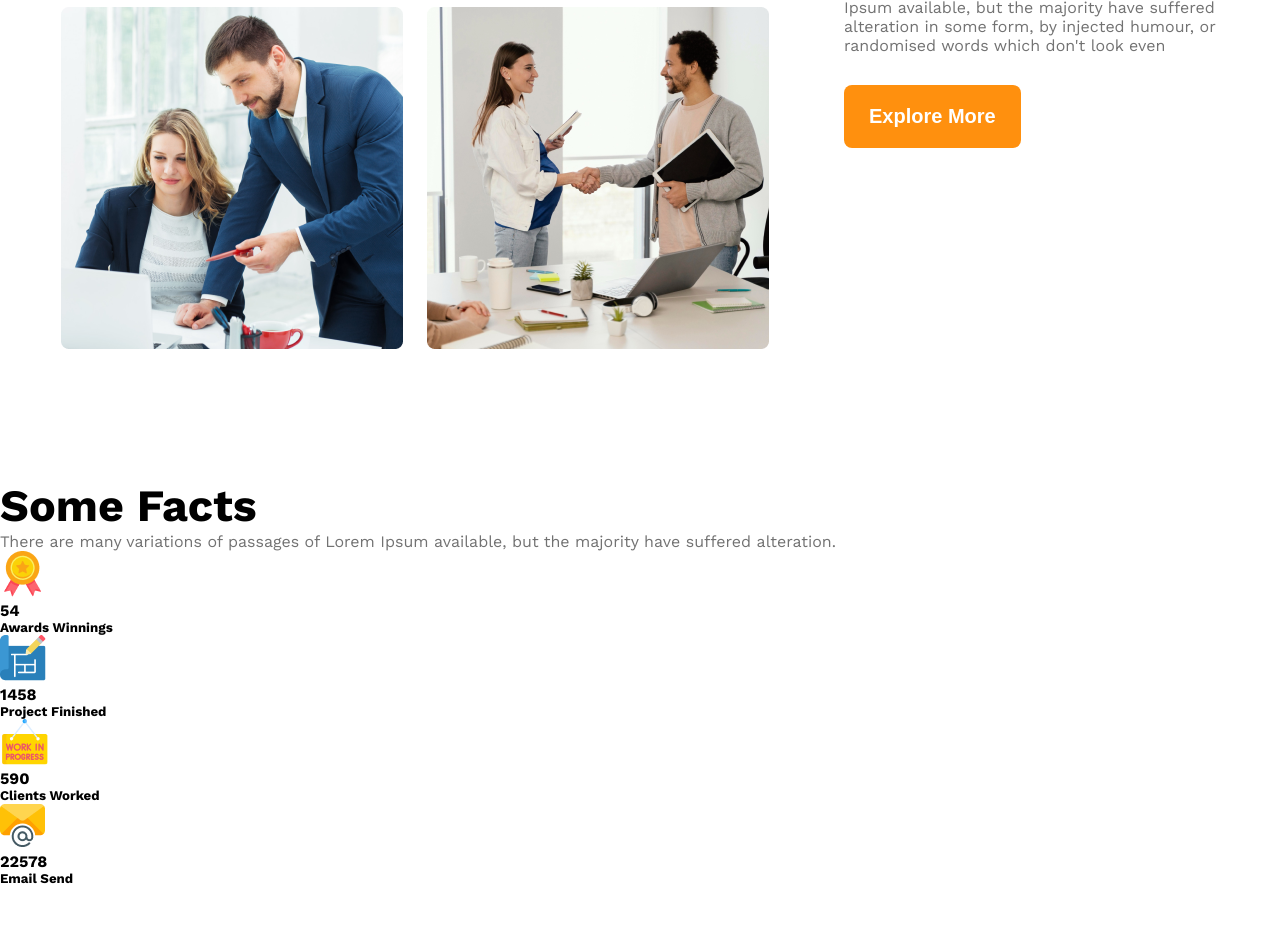
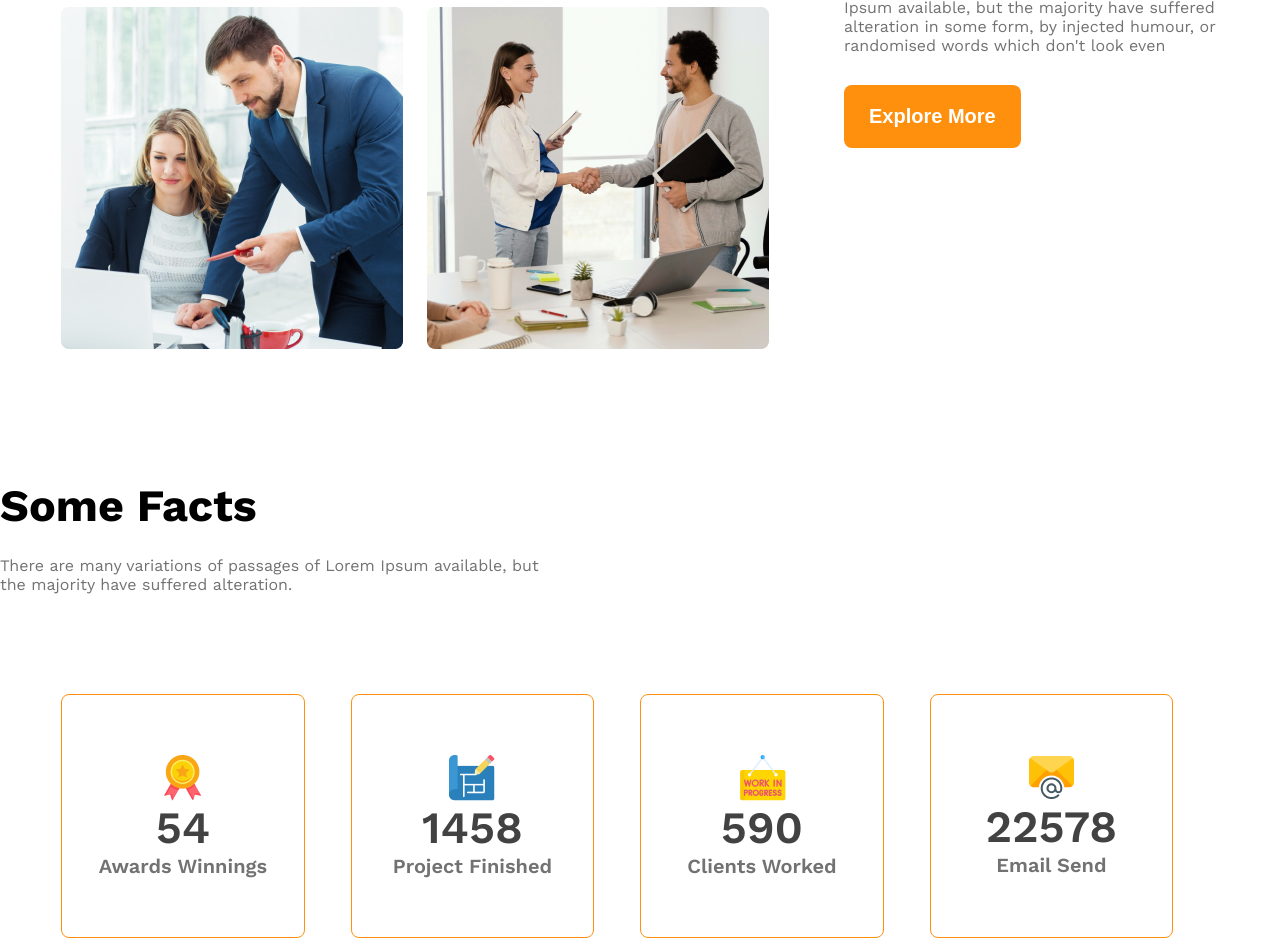
Before and after one commit to fahimprito/g3-architects-website, a plain HTML site: page index.html in a window 1280 px wide. Shown: the part 1731-2669 px from the top of the page. Before the commit the page ends 2617 px from the top, so only its background shows below. Drawn offline with nearby package versions, Linux system fonts and the light colour scheme.

Commit message:
some fact

```diff
--- a/index.html
+++ b/index.html
@@ -25,7 +25,9 @@
             <div class="banner-content">
                 <h1 class="banner-title">Brand New <br>Group of Architects
                 </h1>
-                <p class="banner-description dark3">G3 Architects is one of the design intensive architecture, interiordesign, engineering, and urban planning architecture firms in Bangladesh. We have completed more than 200 projects in Dhaka city and around.</p>
+                <p class="banner-description dark3">G3 Architects is one of the design intensive architecture,
+                    interiordesign, engineering, and urban planning architecture firms in Bangladesh. We have completed
+                    more than 200 projects in Dhaka city and around.</p>
                 <button class="btn-primary">Explore More</button>
             </div>
 
@@ -46,10 +48,12 @@
 
             <div class="our-features">
                 <h3 class="section-title dark3">
-                    <span id="title-style1">Quick list</span> <span class="dark1">of Our</span> <span class="orange1">Features</span>
+                    <span id="title-style1">Quick list</span> <span class="dark1">of Our</span> <span
+                        class="orange1">Features</span>
                 </h3>
                 <p class="feature-description dark3">
-                    There are many variations of passages of Lorem Ipsum available, but the majority have suffered alteration in some form, by injected humour, or randomised words which don't look even
+                    There are many variations of passages of Lorem Ipsum available, but the majority have suffered
+                    alteration in some form, by injected humour, or randomised words which don't look even
                 </p>
                 <button class="btn-primary">Explore More</button>
 
@@ -62,11 +66,15 @@
 
         <!-- Some Facts -->
         <section class="some-facts">
+            <div class="fact-text">
                 <h3 class="section-title">Some Facts</h3>
-            <p class="dark3">There are many variations of passages of Lorem Ipsum available, but the majority have suffered alteration.</p>
+                <p class="fact-description dark3">There are many variations of passages of Lorem Ipsum available, but
+                    the majority have
+                    suffered alteration.</p>
+            </div>
 
 
-            <!-- .fact-card*4>img.fact-icon+h4.fact-number+h5.fact-name -->
+            <div class="fact-card-coontainer">
                 <div class="fact-card">
                     <img src="./images/icons/ribon.png" alt="ribon icon" class="fact-icon">
                     <h4 class="fact-number">54</h4>
@@ -87,6 +95,8 @@
                     <h4 class="fact-number">22578</h4>
                     <h5 class="fact-name">Email Send</h5>
                 </div>
+            </div>
+
 
         </section>
 
--- a/styles/architect.css
+++ b/styles/architect.css
@@ -146,6 +146,48 @@ main>section {
     font-weight: 500;
 }
 
+/* <!-- Some Facts --> */
+.fact-text {
+    display: flex;
+    flex-direction: column;
+    gap: 24px;
+    margin-bottom: 100px;
+}
+
+.fact-card-coontainer {
+    padding: 0 61px;
+    display: grid;
+    grid-template-columns: repeat(4, 1fr);
+}
+
+.fact-description {
+    max-width: 540px;
+}
+
+.fact-card {
+    border: 1px solid rgb(255, 144, 14);
+    border-radius: 8px;
+    width: 241.83px;
+    height: 241.83px;
+    display: flex;
+    flex-direction: column;
+    justify-content: center;
+    align-items: center;
+
+}
+
+.fact-number {
+    color: rgb(66, 66, 66);
+    font-size: 2.8rem;
+    font-weight: 600;
+}
+
+.fact-name {
+    color: rgb(114, 114, 114);
+    font-size: 1.25rem;
+    font-weight: 600;
+}
+
 /* responsive and media query  */
 /* mobile  */
 @media screen and (max-width:576px) {
@@ -156,12 +198,18 @@ main>section {
         flex-direction: column;
     }
 
-    .team-img-container {
+    .team-img-container,
+    .fact-card-coontainer {
         grid-template-columns: repeat(1, 1fr);
+        gap: 24px;
     }
 
     .our-features {
         width: 100%;
+    }
+
+    .fact-text {
+        align-items: center;
     }
 }
 
@@ -170,4 +218,13 @@ main>section {
     .teams {
         flex-direction: column;
     }
+
+    .fact-card-coontainer {
+        grid-template-columns: repeat(2, 1fr);
+        gap: 24px;
+    }
+
+    .fact-text {
+        align-items: center;
+    }
 }
```
Lines whose indentation alone changed are shown as unchanged.
